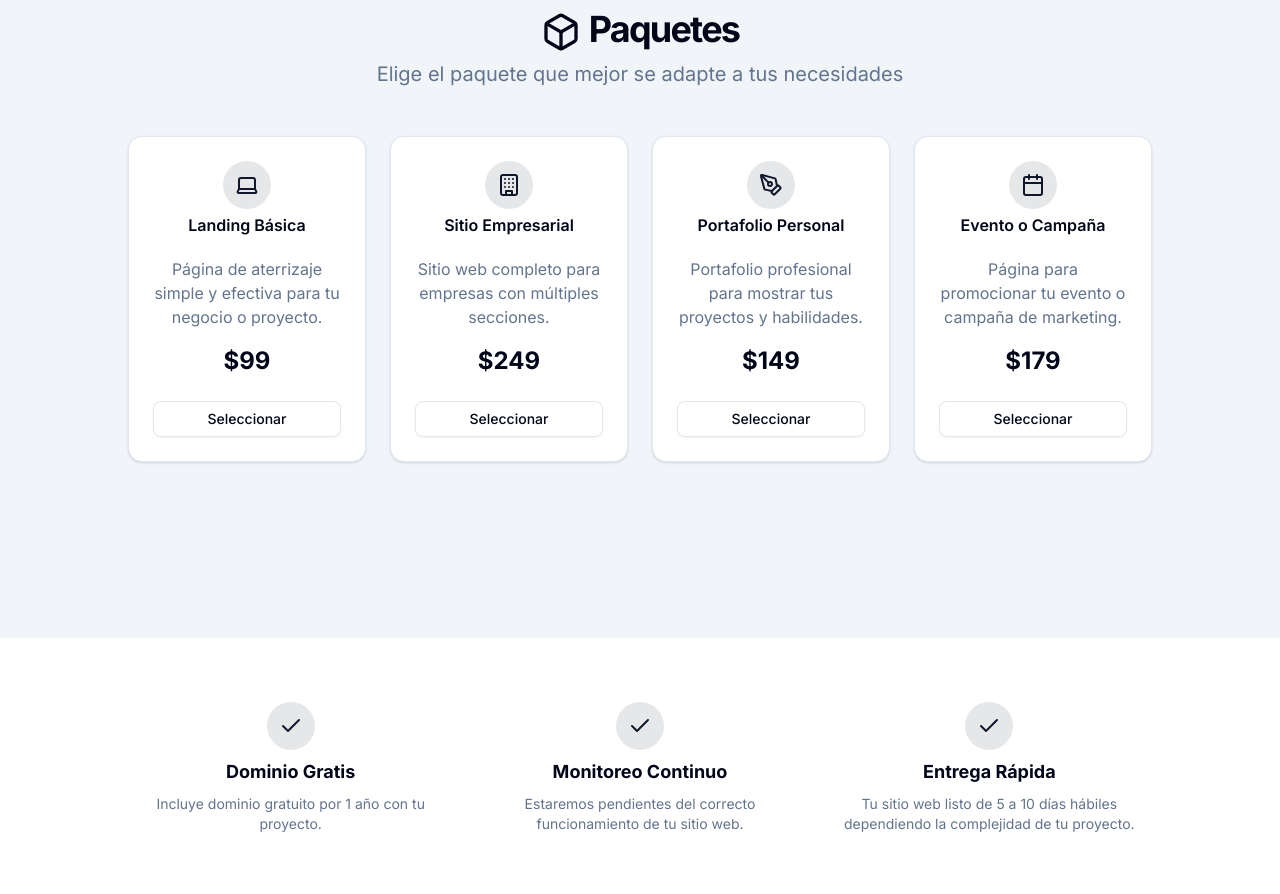
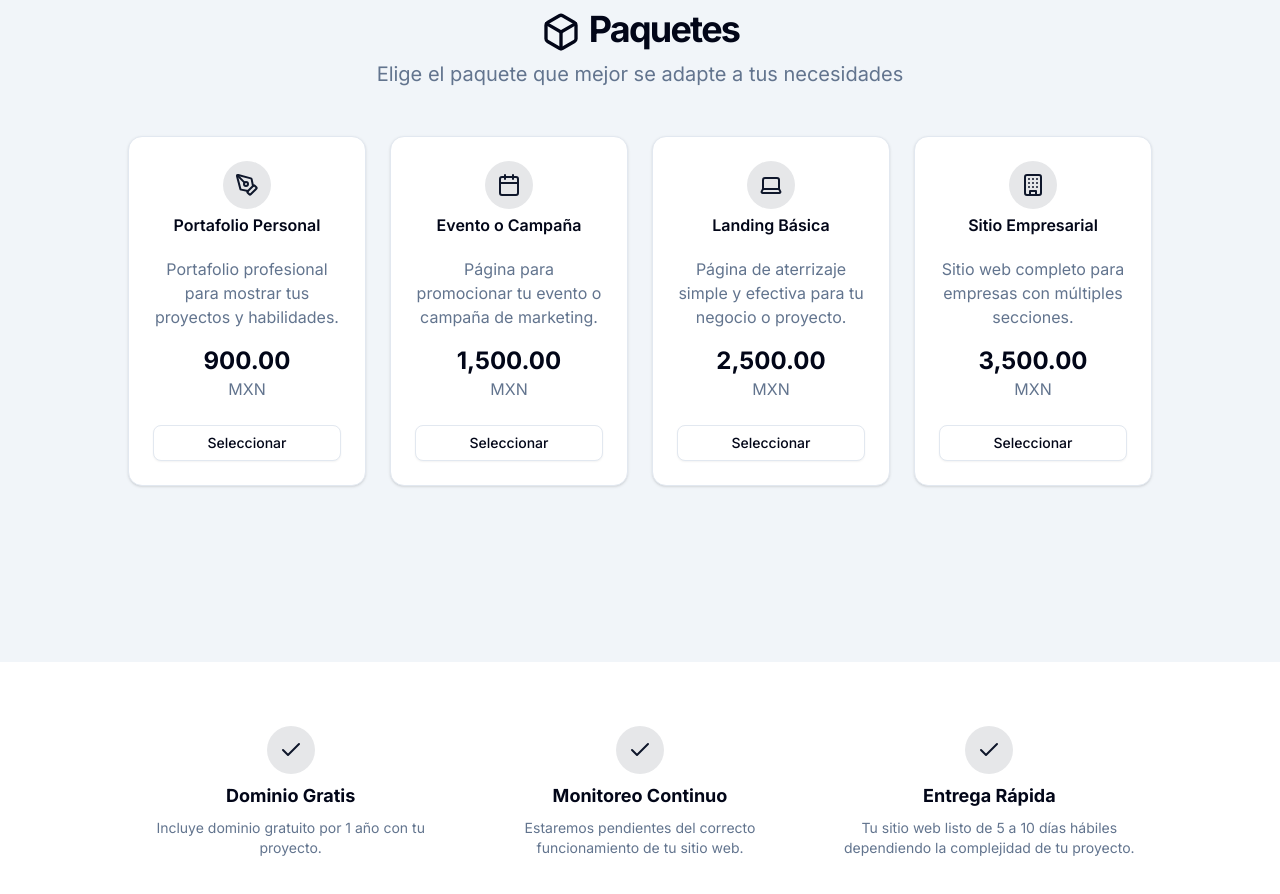
Before and after one commit to AngelMaldonado/ayetec, a Next.js app: page / in a window 1280 px wide. Shown: the part 920-1814 px from the top of the page. Built offline with nearby package versions, Linux system fonts and the light colour scheme.

Commit message:
feat: precios

```diff
--- a/components/contact-section.tsx
+++ b/components/contact-section.tsx
@@ -1,8 +1,7 @@
 import { ContactForm } from "@/components/contact-form"
-import { Instagram, Phone } from "lucide-react"
-import { SocialLink } from "./footer"
+import { Phone } from "lucide-react"
+import Link from "next/link"
 import { Button } from "./ui/button"
-import Link from "next/link"
 
 export function ContactSection() {
   return (
--- a/components/services-section.tsx
+++ b/components/services-section.tsx
@@ -19,28 +19,28 @@ export function ServicesSection() {
         </div>
         <div className="mx-auto grid max-w-5xl gap-6 py-12 grid-cols-1 sm:grid-cols-2 lg:grid-cols-4">
           <ServiceCard
+            icon={<PenTool className="h-6 w-6 text-primary" />}
+            title="Portafolio Personal"
+            description="Portafolio profesional para mostrar tus proyectos y habilidades."
+            price="900.00"
+          />
+          <ServiceCard
+            icon={<Calendar className="h-6 w-6 text-primary" />}
+            title="Evento o Campaña"
+            description="Página para promocionar tu evento o campaña de marketing."
+            price="1,500.00"
+          />
+          <ServiceCard
             icon={<Laptop className="h-6 w-6 text-primary" />}
             title="Landing Básica"
             description="Página de aterrizaje simple y efectiva para tu negocio o proyecto."
-            price="$99"
+            price="2,500.00"
           />
           <ServiceCard
             icon={<Building className="h-6 w-6 text-primary" />}
             title="Sitio Empresarial"
             description="Sitio web completo para empresas con múltiples secciones."
-            price="$249"
-          />
-          <ServiceCard
-            icon={<PenTool className="h-6 w-6 text-primary" />}
-            title="Portafolio Personal"
-            description="Portafolio profesional para mostrar tus proyectos y habilidades."
-            price="$149"
-          />
-          <ServiceCard
-            icon={<Calendar className="h-6 w-6 text-primary" />}
-            title="Evento o Campaña"
-            description="Página para promocionar tu evento o campaña de marketing."
-            price="$179"
+            price="3,500.00"
           />
         </div>
       </div>
@@ -67,6 +67,7 @@ function ServiceCard({ icon, title, description, price }: ServiceCardProps) {
       <CardContent className="text-center flex-grow">
         <p className="text-muted-foreground">{description}</p>
         <p className="mt-4 text-2xl font-bold">{price}</p>
+        <p className="text-muted-foreground">MXN</p>
       </CardContent>
       <CardFooter className="flex justify-center">
         <Button asChild variant="outline" className="w-full">
```
